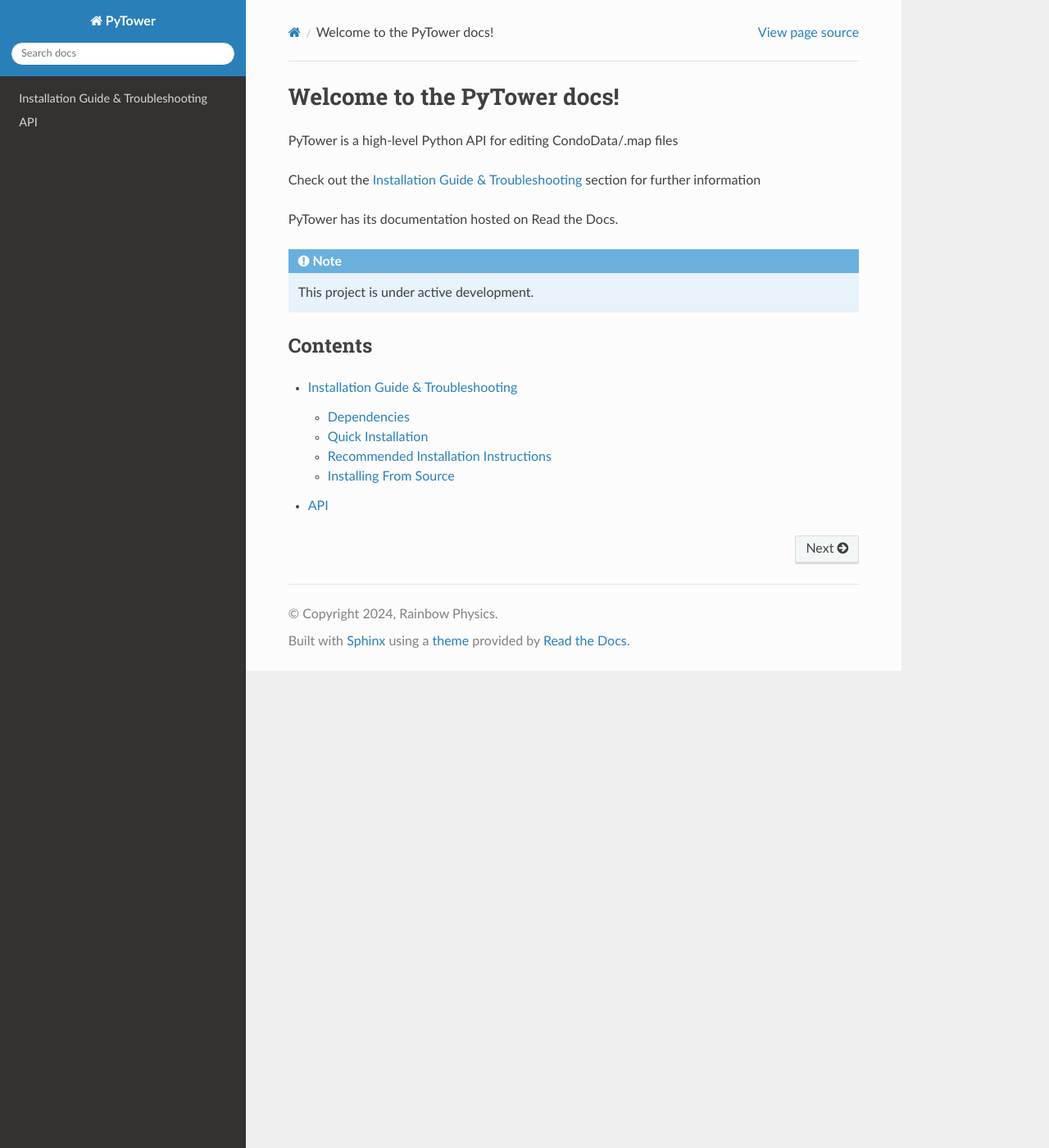
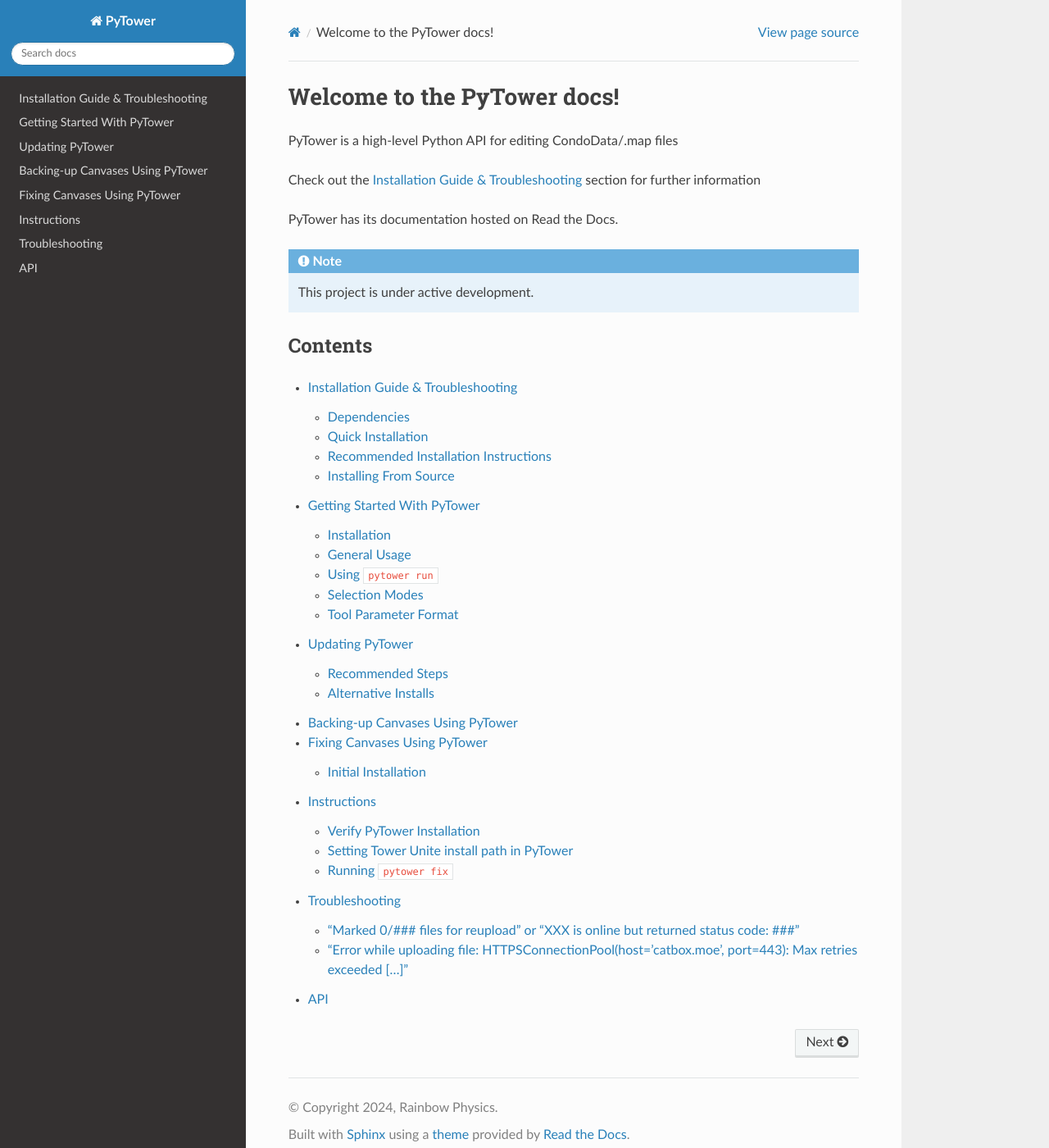
Before and after one commit to rainbowphysics/PyTower, a Sphinx documentation site: the page built from docs/source/index.rst, in a window 1280 px wide and 1400 px high. Shown: the whole window at 82% size. Built offline with Sphinx 7.4.7 and the Read the Docs theme 2.0.0, drawn with Linux system fonts in a browser that asks for light colours; the version number could not be read and is left out; some of the changed lines change nothing that is shown.

Commit message:
More docs migration to ReST and RTD

```diff
--- /dev/null
+++ b/docs/source/canvas_backup.rst
@@ -0,0 +1,15 @@
+Backing‐up Canvases Using PyTower
+=================================
+
+Once PyTower is installed, navigate to the directory containing the saves you wish to back-up
+
+Open command line and type ``cd <PATH>``, where ``<PATH>`` is the path to the directory. To get this on Windows, click the top bar of the file explorer ("This PC > ..." etc.). Clicking should reveal text that you can copy and paste into the command line, for example ``cd C:\Users\[...]\Documents\Tower Unite\PyTower``. Hit enter after typing the ``cd`` command
+
+After running the ``cd`` command the directory should show next to the command line cursor. From here, run the PyTower command ``pytower backup save <FILENAME>``. This will attempt to download all canvases from their URLs. Once the process is complete, the backup will be available in the main PyTower directory inside the ``backup`` folder.
+
++-----------------------------------------------+
+| .. figure:: https://i.imgur.com/SavrSOR.png   |
+|   :alt: Screenshot showing backed-up canvases |
+|                                               |
+|   Backup example                              |
++-----------------------------------------------+
--- /dev/null
+++ b/docs/source/canvas_fix.rst
@@ -0,0 +1,63 @@
+Fixing Canvases Using PyTower
+=============================
+
+Initial Installation
+--------------------
+Before anything, install PyTower using `these instructions`__ (also in README.md_)
+
+.. _README.md : https://github.com/rainbowphysics/PyTower/blob/main/README.md
+.. _install : https://pytower.readthedocs.io/en/latest/installation.html
+__ install_
+
+As of v0.2.0, it should be as easy as it gets to install PyTower
+
+Instructions
+============
+Verify PyTower Installation
+---------------------------
+1. Open command line by searching for "cmd" on your computer then hitting enter
+2. Enter ``pytower version`` into command line
+   - If PyTower is installed correctly, then it should print out "PyTower" followed by the installed version (e.g., "PyTower 0.2.0")
+
+Setting Tower Unite install path in PyTower
+-------------------------------------------
+1. Open up your "steamapps" folder
+    - On Windows: C:\\Program Files (x86)\\Steam\\steamapps
+    - On Linux: ~/.local/share/steamapps/
+2. Navigate to the "common" folder, then "Tower Unite" folder
+3. Copy this path (i.e., the path to the Tower Unite directory)
+4. In command line, enter ``pytower config set tower_install_path <PATH>``
+
+.. note::
+   Alternatively, you can set the path in config.json within the PyTower install directory
+
+Running ``pytower fix``
+---------------------
+1. Navigate to your "Steam" folder, then to "userdata", your Steam ID3, "394690", "remote", and finally to "Condos"
+   - From here, saves are organized by condo name and then by snapshot name. For example, C_SmoothDirt/CondoData is the currently active save for your Smooth Dirt condo. Meanwhile, WK_LevelEditor/cafe/CondoData would be the save for a snapshot called "cafe"
+2. Open the folder of the save you want to fix canvases for and copy the path/address.
+3. Enter ``cd <PATH>``, where ``<PATH>`` is the folder path/address pasted in
+   - If this worked, you should see the folder address followed by a ">" character
+4. Type ``pytower fix <FILENAME>`` (i.e., "CondoData"), and hit enter
+5. From here, PyTower will automatically detect broken canvases and attempt to reupload them to Catbox
+   - If this process succeeds, you should see "Successfully reuploaded XXX/XXX to Catbox!"
+6. Open the map in Tower Unite as usual, and hopefully all of your canvases are now fixed!
+
+**Happy mapping and condo building!!!** 💖
+
+Troubleshooting
+===============
+"Marked 0/### files for reupload" or "XXX is online but returned status code: ###"
+----------------------------------------------------------------------------------
+- PyTower tries to automatically determine whether or not a file is still available
+   - Sometimes this will cause PyTower to think a resource is still available when it actually isn't
+- **Solution**: Use the ``--force`` flag, which will force a reupload of all files: ``pytower fix <FILENAME> --force``
+
+"Error while uploading file: HTTPSConnectionPool(host='catbox.moe', port=443): Max retries exceeded [...]"
+----------------------------------------------------------------------------------------------------------
+- Catbox is the default backend PyTower tries to use for uploading images
+- In some countries Catbox is blocked, and may be blocked by default by your antivirus
+   - This is because some capacity, Catbox is an image host for 4chan. However, it doesn't seem to be funded by 4chan directly at all, instead all the money comes from a Patreon. Whatever the connection is, at least it's not being funded by AI techbros trying to scrape your data
+- **Solution**: Add an antivirus exclusion for Catbox or use a VPN.
+   - Alternatively try using the imgur backend with ``--backend imgur`` or try [making your own custom backend](https://github.com/rainbowphysics/PyTower/blob/main/pytower/image_backends/custom.py)
+- If this doesn't work then it's possible that the Catbox servers are down for maintenance: check https://status.catbox.moe/
--- a/docs/source/index.rst
+++ b/docs/source/index.rst
@@ -17,4 +17,8 @@
 .. toctree::
 
    installation
+   getting_started
+   updating
+   canvas_backup
+   canvas_fix
    api
--- /dev/null
+++ b/docs/source/updating.rst
@@ -0,0 +1,20 @@
+Updating PyTower
+================
+
+Recommended Steps
+-----------------
+The best way to install PyTower is by using the command ``git clone https://github.com/rainbowphysics/PyTower.git``. This will create a clone of the Git repository insode of the current working directory. To change the current working directory, use the ``cd`` command, followed by the folder you'd like to install PyTower in. For example, ``cd C:\Users\myuser\Documents`` on Windows.
+
+If PyTower is installed this way, using ``git clone``, then to update the repository from ``main`` all you need to do is run ``git pull`` in the main project directory. To use a specific version, run the command ``git checkout <VERSION>``, for example ``git checkout v0.1.0``. To go back to the latest release (i.e., the ``main`` branch of the repository), simply use ``git checkout main``. No reinstall is required while doing this because of how PyTower is installed as an editable ``pip`` package.
+
+To summarize:
+ - To download the repository, use ``git clone https://github.com/rainbowphysics/PyTower.git``
+ - To update the repository, simply use ``git pull``
+
+Alternative Installs
+--------------------
+Another way to update PyTower is to download the repository as a zip file from GitHub. From here, extract the archive to a folder and navigate to the main repository folder. When you run ``pip install -e .``, it will overwrite any previously installed ``pytower`` versions.
+
+For smaller updates, simply opening the zip file and dragging/dropping the contents to overwrite the files in your PyTower directory may work, but this is not recommended. Instead, if you'd like to do this, delete your pytower folder first (the main Python package folder with all the code, like ``tower.py``, ``suitebro.py``, etc.). Because the built-in tool script names do not change, this *should* work, but do this at your own discretion.
+
+If your ``pytower`` install breaks, simply download a fresh copy of PyTower (either through ``git clone`` or by downloading the zip file again) and run ``pip install -e .`` in the new install's main directory. This should overwrite preexisting package. If for some reason this fails, try running ``pip uninstall pytower`` before ``pip install -e .``, but ironically ``pip uninstall`` tends to fail more often than ``pip install`` does.
```
